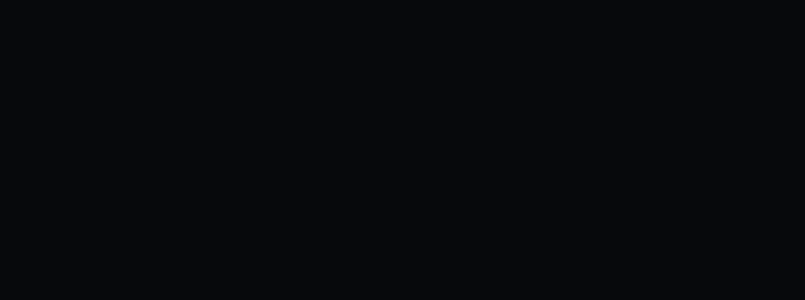
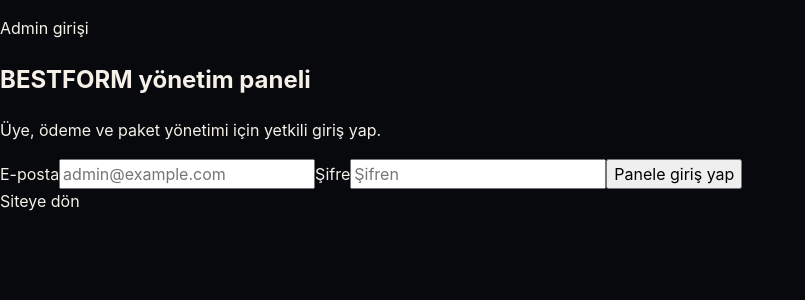
Before and after one commit to maliksrtl/BestForm-Gym, a Next.js app: page /admin/login in a window 1280 px wide. Before the commit this address had no page. Shown: the top 300 px of the page, without its empty margins (0-805 px from the left). Built offline with nearby package versions, Linux system fonts and the light colour scheme.

Commit message:
hotfix 1.2

```diff
--- a/app/admin/login/page.jsx
+++ b/app/admin/login/page.jsx
@@ -1,8 +1,49 @@
-import { redirect } from "next/navigation";
+const errorMessages = {
+  invalid: "E-posta veya şifre hatalı.",
+  missing: "E-posta ve şifre zorunlu.",
+  unauthorized: "Bu kullanıcı admin paneline yetkili değil.",
+  config: "Supabase bağlantı ayarları eksik.",
+  "missing-config": "Supabase bağlantı ayarları eksik.",
+  "login-required": "Devam etmek için admin girişi yapmalısın.",
+  "session-expired": "Güvenlik için oturum süresi doldu. Lütfen tekrar giriş yap.",
+  default: "Giriş sırasında hata oluştu."
+};
 
 export default async function AdminLoginPage({ searchParams }) {
   const params = await searchParams;
-  const error = params?.error ? `&error=${encodeURIComponent(params.error)}` : "";
+  const error = params?.error;
 
-  redirect(`/?adminLogin=1${error}`);
+  return (
+    <main className="adminLoginPage">
+      <section className="loginPanel">
+        <p className="adminKicker">Admin girişi</p>
+        <h1>BESTFORM yönetim paneli</h1>
+        <p className="adminMuted">Üye, ödeme ve paket yönetimi için yetkili giriş yap.</p>
+
+        {error ? <p className="adminAlert">{errorMessages[error] || errorMessages.default}</p> : null}
+
+        <form className="adminForm" action="/api/admin/login" method="post">
+          <label>
+            E-posta
+            <input name="email" type="email" required placeholder="admin@example.com" autoComplete="email" />
+          </label>
+          <label>
+            Şifre
+            <input
+              name="password"
+              type="password"
+              required
+              placeholder="Şifren"
+              autoComplete="current-password"
+            />
+          </label>
+          <button type="submit">Panele giriş yap</button>
+        </form>
+
+        <a className="adminGhostLink" href="/">
+          Siteye dön
+        </a>
+      </section>
+    </main>
+  );
 }
--- a/src/features/admin/auth/adminSession.contract.js
+++ b/src/features/admin/auth/adminSession.contract.js
@@ -2,10 +2,10 @@
   cookieName: "bestform_admin_login_at",
   maxAgeDays: 20,
   maxAgeSeconds: 60 * 60 * 24 * 20,
-  loginModalPath: "/?adminLogin=1",
+  loginModalPath: "/admin/login",
   adminHomePath: "/admin",
-  loginRedirect: "/?adminLogin=1",
-  logoutRedirect: "/?adminLogin=1",
+  loginRedirect: "/admin/login",
+  logoutRedirect: "/admin/login",
   protectedRoutePrefix: "/admin"
 });
 
@@ -16,7 +16,7 @@
     return adminSessionContract.loginModalPath;
   }
 
-  return `${adminSessionContract.loginModalPath}&error=${encodeURIComponent(error)}`;
+  return `${adminSessionContract.loginModalPath}?error=${encodeURIComponent(error)}`;
 }
 
 export function getAdminSessionCookieOptions() {
--- a/src/features/admin/auth/authenticateAdminRequest.js
+++ b/src/features/admin/auth/authenticateAdminRequest.js
@@ -43,6 +43,10 @@
     return errorResponse(request, "missing", json);
   }
 
+  if (!process.env.NEXT_PUBLIC_SUPABASE_URL || !process.env.NEXT_PUBLIC_SUPABASE_PUBLISHABLE_KEY) {
+    return errorResponse(request, "config", json);
+  }
+
   const supabase = await createClient();
   const { data, error } = await supabase.auth.signInWithPassword({ email, password });
 
--- a/src/features/admin/navigation.js
+++ b/src/features/admin/navigation.js
@@ -1,5 +1,5 @@
 export const adminRoutes = Object.freeze({
-  login: "/?adminLogin=1",
+  login: "/admin/login",
   dashboard: "/admin",
   members: "/admin#members",
   expired: "/admin#expired",
--- a/src/features/marketing/components/SiteFooter.jsx
+++ b/src/features/marketing/components/SiteFooter.jsx
@@ -12,7 +12,10 @@
         <a href="https://yusuf-sertel-portfolio.vercel.app/tr" target="_blank" rel="noreferrer">
           Yusuf Sertel
         </a>{" "}
-        and Malik Sertel
+        and{" "}
+        <a href="https://github.com/maliksrtl" target="_blank" rel="noreferrer">
+          Malik Sertel
+        </a>
       </p>
     </footer>
   );
```
Also changed, not shown: src/features/marketing/components/AdminLoginModal.jsx (+14 -13 lines), 1 other file (tests, documents, lock files or other folders).
